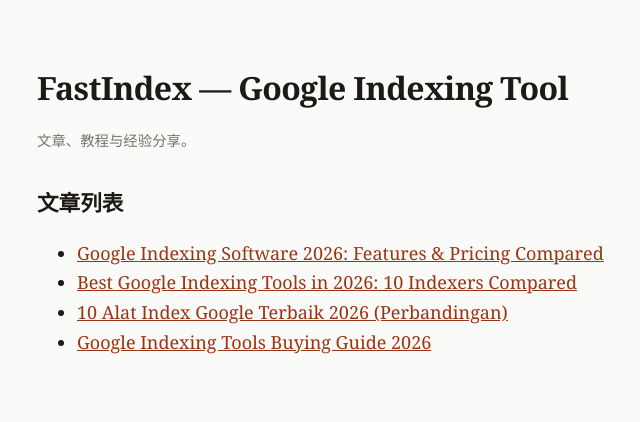
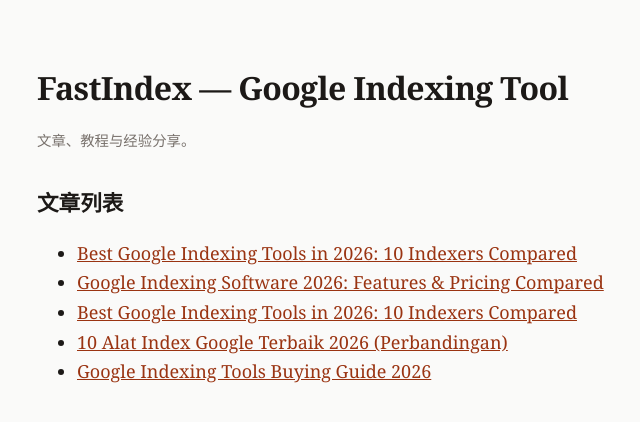
Before and after one commit to zzyvx98-prog/zzyvx98-prog.github.io, a Jekyll site: the page built from index.md, in a window 1280 px wide. Shown: the top 422 px of the page, without its empty margins (233-873 px from the left). Built offline with Jekyll 4.4.1, drawn with Linux system fonts in a browser that asks for light colours.

Commit message:
Publish: index.md

```diff
--- a/index.md
+++ b/index.md
@@ -11,6 +11,7 @@ description: "文章、教程与经验分享。"
 ## 文章列表
 
 <!-- pages-publisher:articles:start -->
+- [Best Google Indexing Tools in 2026: 10 Indexers Compared]({{ '/best-google-indexing-tools-2026-10-indexers-compared/' | relative_url }})
 - [Google Indexing Software 2026: Features & Pricing Compared]({{ '/google-indexing-software-2026-features-pricing-compared/' | relative_url }})
 - [Best Google Indexing Tools in 2026: 10 Indexers Compared]({{ '/best-google-indexing-tools-2026/' | relative_url }})
 - [10 Alat Index Google Terbaik 2026 (Perbandingan)]({{ '/10-alat-index-google-terbaik-2026-perbandingan/' | relative_url }})
```
